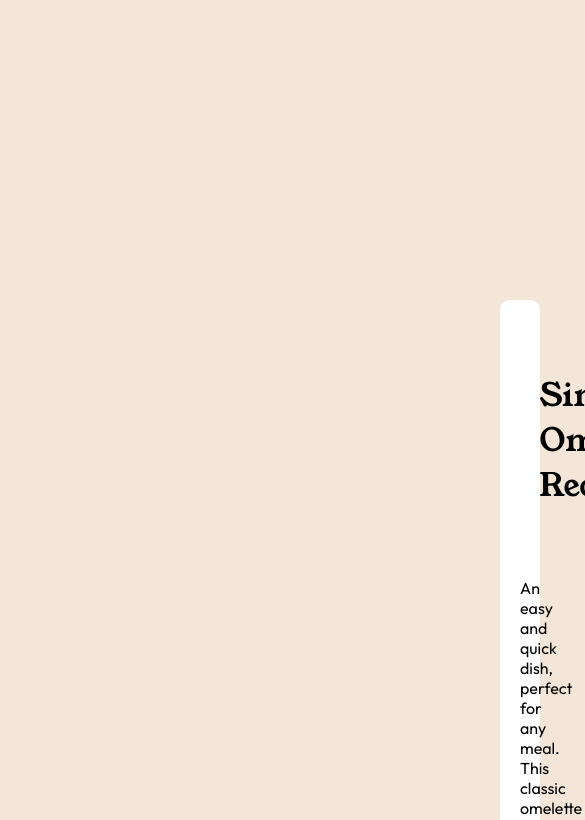
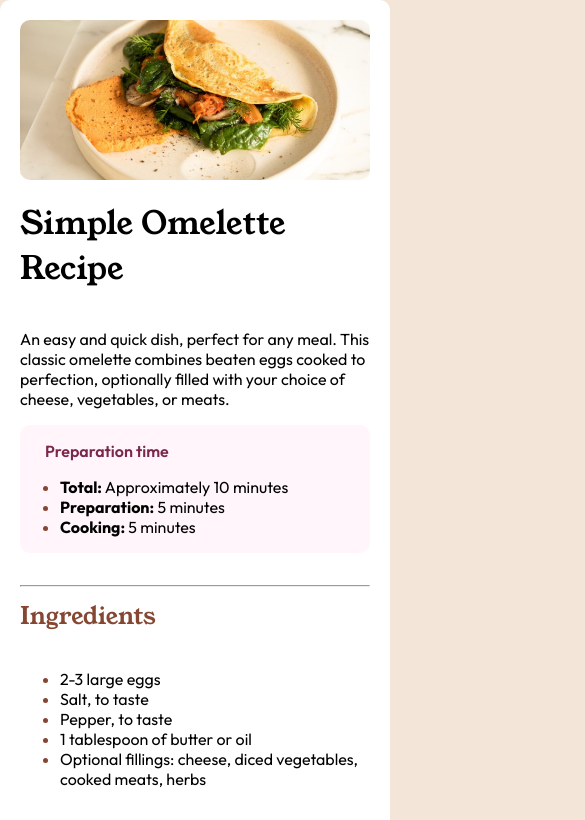
Before and after one commit to josefina-dev/recipe_pagechallenge, a plain HTML site: page index.html in a window 390 px wide. Shown: the top 820 px of the page, 585 px wide, since content can reach past the window. Drawn offline with Linux system fonts and the light colour scheme.

Commit message:
Update index.html

```diff
--- a/index.html
+++ b/index.html
@@ -86,34 +86,10 @@
 
       color: hsl(14, 45%, 36%);
     }
-    @media (max-width:600px){
-      html {
-    background-color: hsl(30, 54%, 90%);
-    padding: 100px 300px 100px
-      }
 
-  .Recipe {
-    background-color: hsl(0, 0%, 100%);
-    padding: 20px;
-    border-radius: 10px;
-  }
-  h1,h2 {
-        padding: 2rem 1.2rem;
-     }
-
-    img {
-        width:100%;
-     }
-
-
-
-     .Recipe {
-       width:100%;
-       width:fit;
-     }
-
-    .mobile {
-        display: none;
+    @media (max-width:1440px){
+      body {
+        margin:auto;
       }
 
 
```
